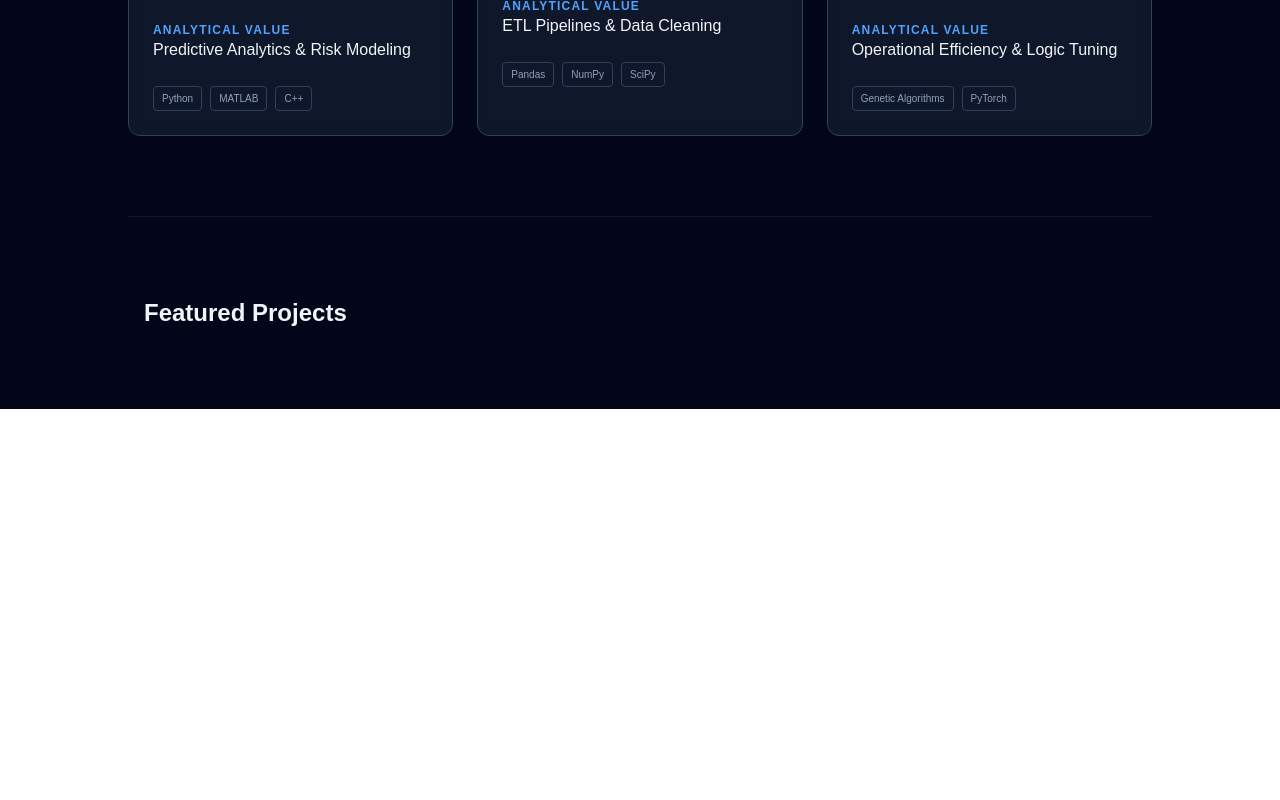
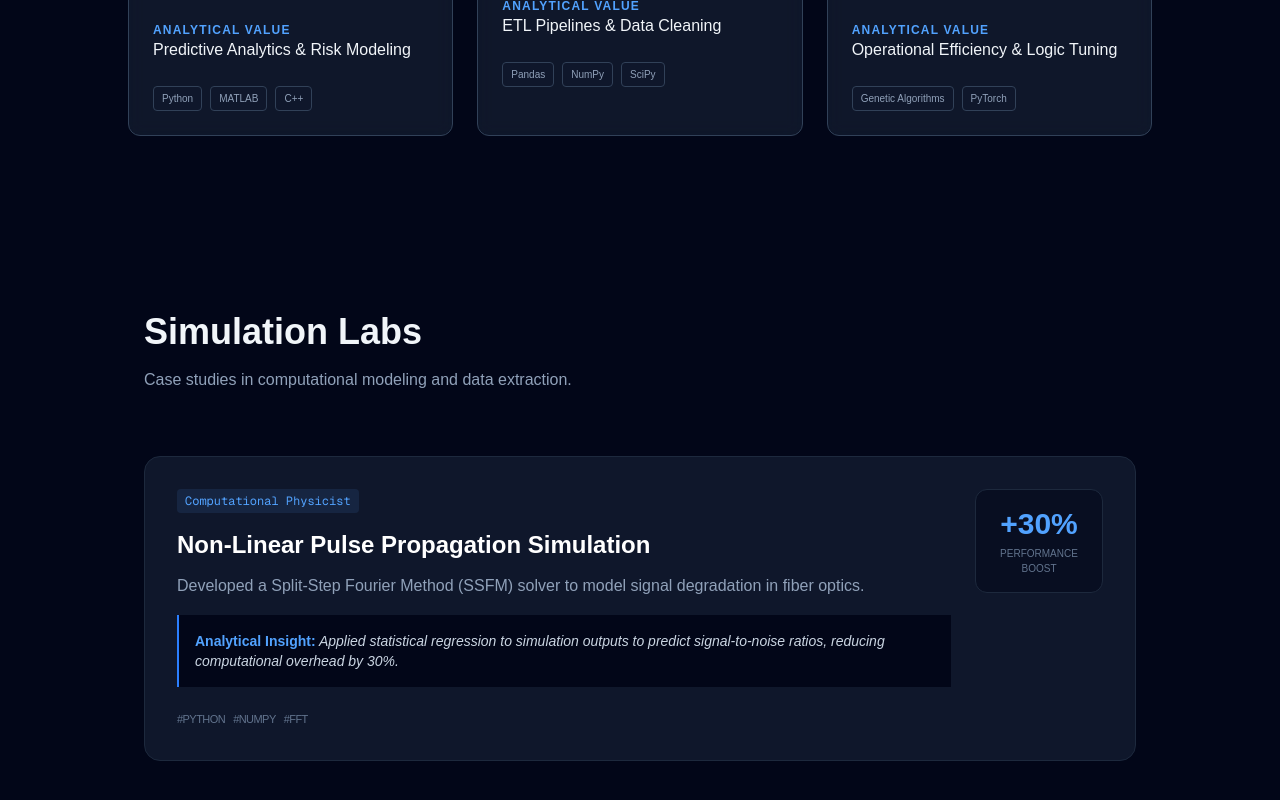
Before and after one commit to AdrianGarzaZ/portfolio, a Next.js app: page / in a window 1280 px wide. Shown: the part 713-1513 px from the top of the page. Before the commit the page ends 1122 px from the top, so only its background shows below. Built offline with nearby package versions, Linux system fonts and the light colour scheme.

Commit message:
Finished project layout design

```diff
--- a/app/page.tsx
+++ b/app/page.tsx
@@ -1,4 +1,7 @@
+import { projects } from '../src/data/projects';
+import ProjectCard from '../src/components/ProjectCard';
 import SkillBridge from '../src/components/SkillBridge'
+
 
 export default function Home() {
   return (
@@ -17,11 +20,18 @@ export default function Home() {
       {/* The Bridge Component */}
       <SkillBridge />
 
-      {/* Placeholder for Projects */}
-      <div className="max-w-5xl mx-auto px-4 py-20 border-t border-slate-900">
-         <h2 className="text-2xl font-bold">Featured Projects</h2>
-         {/* We will build this next */}
-      </div>
+      <section className="max-w-5xl mx-auto px-4 py-24">
+        <div className="mb-16">
+          <h2 className="text-4xl font-bold mb-4">Simulation Labs</h2>
+          <p className="text-slate-400">Case studies in computational modeling and data extraction.</p>
+        </div>
+
+        <div className="space-y-8">
+          {projects.map((project) => (
+            <ProjectCard key={project.slug} project={project} />
+          ))}
+        </div>
+      </section>
     </main>
   );
 }
--- a/package.json
+++ b/package.json
@@ -12,7 +12,8 @@
     "framer-motion": "^12.34.0",
     "next": "16.1.6",
     "react": "19.2.3",
-    "react-dom": "19.2.3"
+    "react-dom": "19.2.3",
+    "recharts": "^3.7.0"
   },
   "devDependencies": {
     "@tailwindcss/postcss": "^4",
--- /dev/null
+++ b/src/components/ProjectCard.tsx
@@ -0,0 +1,44 @@
+import { Project } from '../data/projects';
+
+export default function ProjectCard({ project }: { project: Project }) {
+  return (
+    <div className="group relative bg-slate-900 border border-slate-800 p-8 rounded-2xl hover:border-blue-500/50 transition-all duration-300">
+      <div className="flex flex-col md:flex-row justify-between items-start gap-6">
+        <div className="flex-1">
+          <div className="flex items-center gap-3 mb-4">
+            <span className="text-xs font-mono text-blue-400 bg-blue-400/10 px-2 py-1 rounded">
+              {project.role}
+            </span>
+          </div>
+
+          <h3 className="text-2xl font-bold text-white mb-3 group-hover:text-blue-400 transition-colors">
+            {project.title}
+          </h3>
+
+          <p className="text-slate-400 mb-4 leading-relaxed">
+            {project.description}
+          </p>
+
+          <div className="bg-slate-950 border-l-2 border-blue-500 p-4 mb-6">
+            <p className="text-sm text-slate-300 italic">
+              <strong className="text-blue-400 not-italic">Analytical Insight:</strong> {project.analyticalInsight}
+            </p>
+          </div>
+
+          <div className="flex flex-wrap gap-2">
+            {project.tech.map(t => (
+              <span key={t} className="text-[11px] font-medium text-slate-500 uppercase tracking-tighter">
+                #{t}
+              </span>
+            ))}
+          </div>
+        </div>
+
+        <div className="w-full md:w-32 flex flex-col items-center justify-center border border-slate-800 rounded-xl p-4 bg-slate-950/50">
+          <span className="text-3xl font-bold text-blue-400">{project.metric.value}</span>
+          <span className="text-[10px] text-slate-500 uppercase text-center mt-1">{project.metric.label}</span>
+        </div>
+      </div>
+    </div>
+  );
+}
--- /dev/null
+++ b/src/data/projects.ts
@@ -0,0 +1,22 @@
+export interface Project {
+  title: string;
+  role: string;
+  description: string;
+  analyticalInsight: string; // The "Analyst" hook
+  tech: string[];
+  metric: { label: string; value: string }; // e.g., "Accuracy: 98%"
+  slug: string;
+}
+
+export const projects: Project[] = [
+  {
+    title: "Non-Linear Pulse Propagation Simulation",
+    role: "Computational Physicist",
+    description: "Developed a Split-Step Fourier Method (SSFM) solver to model signal degradation in fiber optics.",
+    analyticalInsight: "Applied statistical regression to simulation outputs to predict signal-to-noise ratios, reducing computational overhead by 30%.",
+    tech: ["Python", "NumPy", "FFT"],
+    metric: { label: "Performance Boost", value: "+30%" },
+    slug: "pulse-propagation"
+  },
+  // Add more projects here
+];
```
Also changed, not shown: 1 other file (tests, documents, lock files or other folders).
